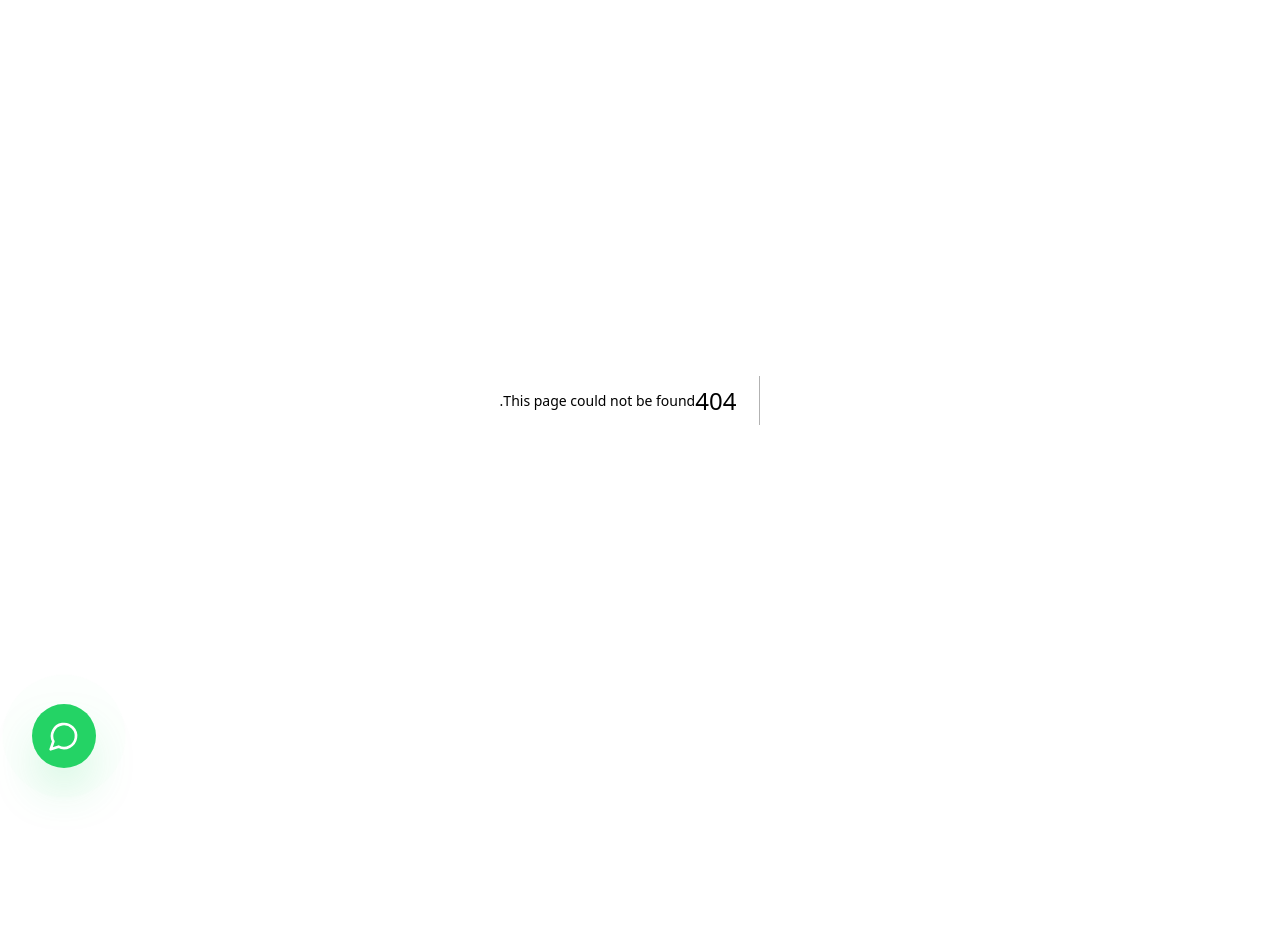
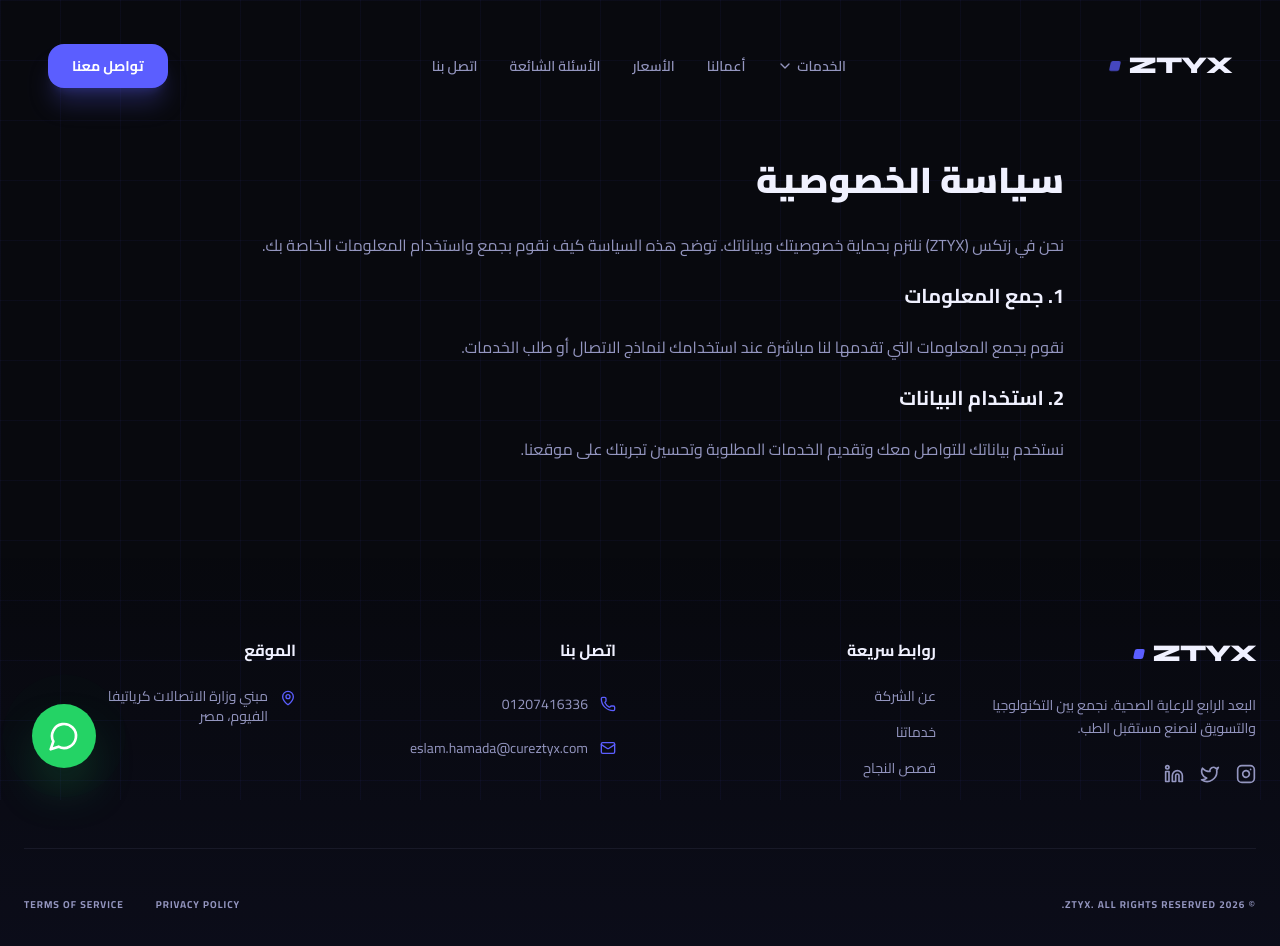
Before and after one commit to esela17/ztyx_web, a Next.js app: page /privacy in a window 1280 px wide. Before the commit this address had no page. Shown: the top 946 px of the page. Before the commit the page ends 800 px from the top, so only its background shows below. Built offline with nearby package versions, Linux system fonts and the light colour scheme.

Commit message:
feat: complete portfolio page, video gallery integration, and global CTA fixes

```diff
--- /dev/null
+++ b/app/privacy/page.tsx
@@ -0,0 +1,28 @@
+"use client";
+
+import React from 'react';
+import Navbar from "@/components/sections/Navbar";
+import Footer from "@/components/sections/Footer";
+import { useGsapReveal } from "@/hooks/useGsapReveal";
+
+export default function PrivacyPage() {
+  const containerRef = useGsapReveal();
+
+  return (
+    <main className="relative min-h-screen bg-[#08090E]" dir="rtl" ref={containerRef as any}>
+      <div className="grid-overlay" />
+      <Navbar />
+      <section className="pt-40 pb-20 px-6 relative z-10 max-w-4xl mx-auto">
+        <h1 className="text-4xl font-black text-[#F0F1FF] mb-8 gsap-reveal">سياسة الخصوصية</h1>
+        <div className="text-[#9496C0] space-y-6 gsap-reveal leading-relaxed">
+          <p>نحن في زتكس (ZTYX) نلتزم بحماية خصوصيتك وبياناتك. توضح هذه السياسة كيف نقوم بجمع واستخدام المعلومات الخاصة بك.</p>
+          <h2 className="text-xl font-bold text-[#F0F1FF]">1. جمع المعلومات</h2>
+          <p>نقوم بجمع المعلومات التي تقدمها لنا مباشرة عند استخدامك لنماذج الاتصال أو طلب الخدمات.</p>
+          <h2 className="text-xl font-bold text-[#F0F1FF]">2. استخدام البيانات</h2>
+          <p>نستخدم بياناتك للتواصل معك وتقديم الخدمات المطلوبة وتحسين تجربتك على موقعنا.</p>
+        </div>
+      </section>
+      <Footer />
+    </main>
+  );
+}
--- /dev/null
+++ b/app/terms/page.tsx
@@ -0,0 +1,28 @@
+"use client";
+
+import React from 'react';
+import Navbar from "@/components/sections/Navbar";
+import Footer from "@/components/sections/Footer";
+import { useGsapReveal } from "@/hooks/useGsapReveal";
+
+export default function TermsPage() {
+  const containerRef = useGsapReveal();
+
+  return (
+    <main className="relative min-h-screen bg-[#08090E]" dir="rtl" ref={containerRef as any}>
+      <div className="grid-overlay" />
+      <Navbar />
+      <section className="pt-40 pb-20 px-6 relative z-10 max-w-4xl mx-auto">
+        <h1 className="text-4xl font-black text-[#F0F1FF] mb-8 gsap-reveal">شروط الخدمة</h1>
+        <div className="text-[#9496C0] space-y-6 gsap-reveal leading-relaxed">
+          <p>باستخدامك لموقع زتكس (ZTYX)، فإنك توافق على الالتزام بالشروط والأحكام التالية.</p>
+          <h2 className="text-xl font-bold text-[#F0F1FF]">1. شروط الاستخدام</h2>
+          <p>يُسمح باستخدام الموقع للأغراض المشروعة فقط ووفقاً للقوانين المعمول بها.</p>
+          <h2 className="text-xl font-bold text-[#F0F1FF]">2. الملكية الفكرية</h2>
+          <p>جميع المحتويات الموجودة على هذا الموقع هي ملك لشركة زتكس ولا يجوز استخدامها دون إذن مسبق.</p>
+        </div>
+      </section>
+      <Footer />
+    </main>
+  );
+}
```
